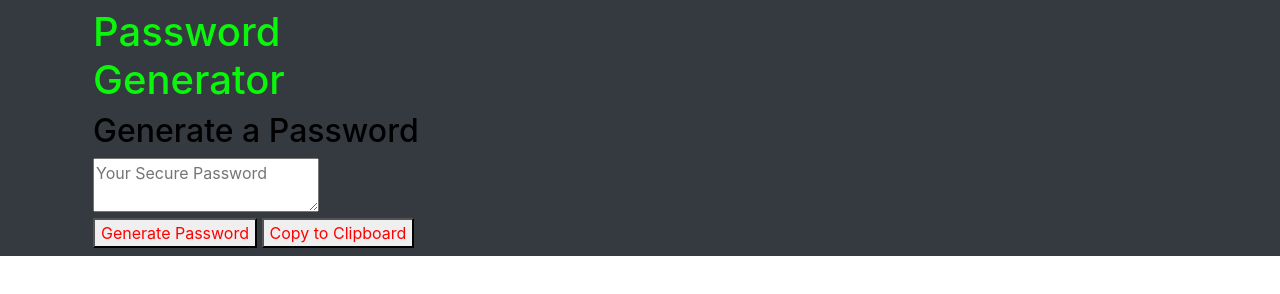
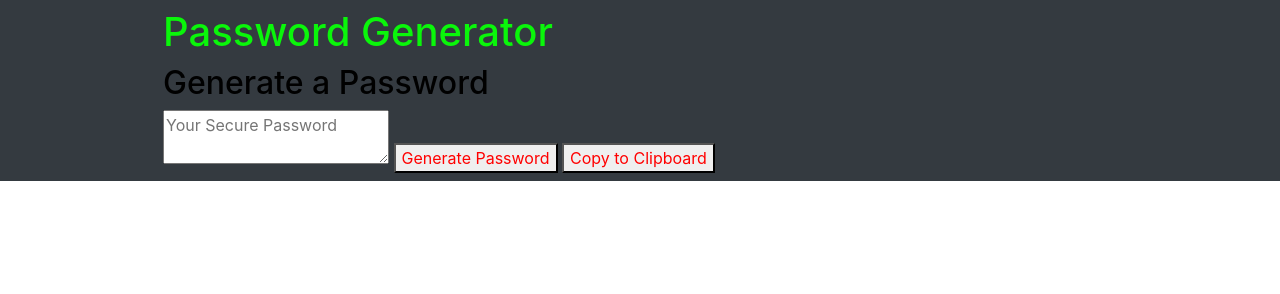
Before and after one commit to makeithappentodayyes/passwordgenerator, a plain HTML site: page index.html in a window 1280 px wide. Drawn offline with nearby package versions, Linux system fonts and the light colour scheme.

Commit message:
added wrap to css

```diff
--- a/index.html
+++ b/index.html
@@ -12,15 +12,17 @@
 </head>
 
 <body>
+
   <nav class="navbar navbar-dark bg-dark">
 <a class="navbar-brand" href="#"></a>
-
+<div class="wrapper">
 <div class="container">
 
   <div class="row">
     <div class="col-lg-8 col-sm-12">
     <div class="content"></div>
 <header>
+
     <h1>Password Generator</h1>
     </header>
 
@@ -30,9 +32,12 @@
   <button id="copy">
     Copy to Clipboard
   </button>
+  </div>
 </container>
+</div>
+  <script src=generator.js></script>
 
-  <script src=generator.js></script>
+
 </body>
 
 </html>
--- a/style.css
+++ b/style.css
@@ -9,13 +9,13 @@ h2 {
 
 button {
     color:red;
-
 }
 
-textarea {
-    color:lightgreen
+
+
+
+
+.wrapper {
+    margin: 0 auto;
+    width: 1000px;
 }
-
-header {
-    color:greenyellow
-}
```
